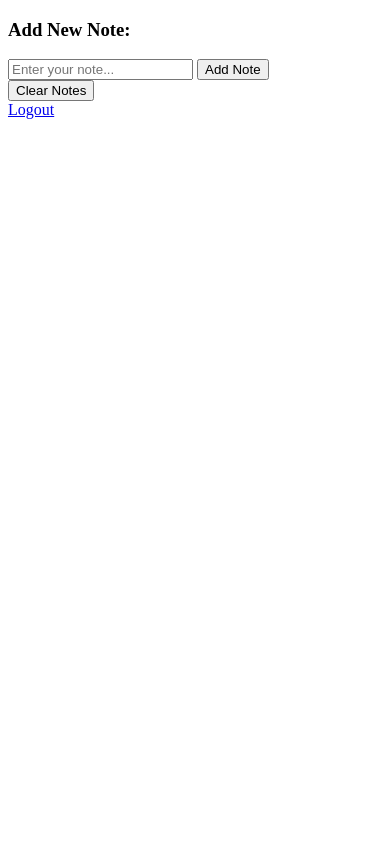
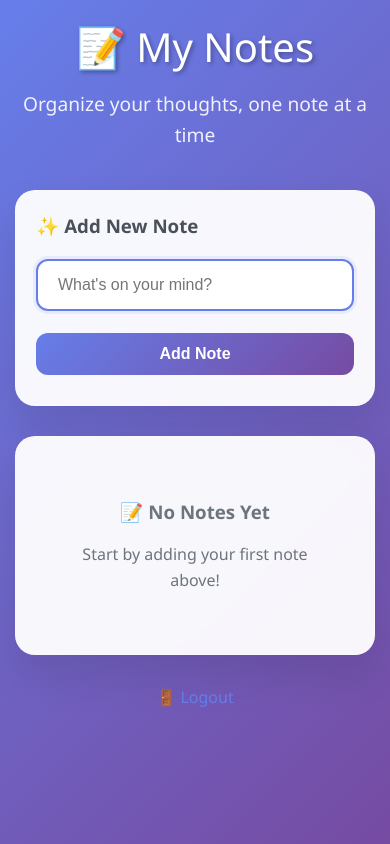
Before and after one commit to Hrishirt/Note-Taker, a Flask app: page / in a window 390 px wide. Run offline with Flask 3, Linux system fonts and the light colour scheme; a user stored in the database is signed in.

Commit message:
Edited UI and Completed the app

```diff
--- a/main.py
+++ b/main.py
@@ -54,7 +54,7 @@ def signup():
             emailCheck = User.query.filter_by(email=email).first()
             print(emailCheck)
             if emailCheck:
-                flash("User already exists")
+                flash("User already exists", "error")
             else:
                 new_user = User(email=email, password=hashed_password)
                 print(f"User created: {new_user}")
@@ -62,7 +62,7 @@ def signup():
                 db.session.commit()
                 session['user_id'] = new_user.id
                 print("User committed to database")
-                flash("Account successfully created")
+                flash("Account successfully created", "success")
                 return redirect(url_for('noteTake'))
     return render_template('signup.html')
 
@@ -78,15 +78,15 @@ def signin():
             passwordcheck = bcrypt.check_password_hash(emailCheck.password, password)
             print(f"Password check: {passwordcheck}")
             if passwordcheck:
-                flash("Sign in Successful")
+                flash("Sign in Successful", "success")
                 time.sleep(2)
                 session['user_id'] = emailCheck.id
                 return redirect(url_for('noteTake'))
 
             else:
-                flash("Incorrect password")
+                flash("Incorrect password", "error")
         else:
-            flash("Incorrect Email or password")
+            flash("Incorrect Email or password", "error")
 
     return render_template('signin.html')
 
@@ -103,12 +103,12 @@ def noteform():
 @app.route('/logout')
 def logout():
     session.clear()
-    flash("You have been logged out")
+    flash("You have been logged out", "success")
     return redirect(url_for('signin'))
 
 def loginCheck():
     if 'user_id' not in session:
-        flash("Please login to view this page")
+        flash("Please login to view this page", "error")
         return redirect(url_for('signin'))
     return None
 
@@ -164,5 +164,5 @@ def clear_note():
 
 print(app.url_map)
 
-if __name__ == "__main__":
-    app.run(debug=True, use_reloader=False, host="127.0.0.1", port=5000)
+if __name__ == '__main__':
+    app.run(host='0.0.0.0', port=5000, debug=False)
--- /dev/null
+++ b/static/css/style.css
@@ -0,0 +1,305 @@
+/* Modern Note App Styling */
+* {
+    margin: 0;
+    padding: 0;
+    box-sizing: border-box;
+}
+
+body {
+    font-family: 'Segoe UI', Tahoma, Geneva, Verdana, sans-serif;
+    background: linear-gradient(135deg, #667eea 0%, #764ba2 100%);
+    min-height: 100vh;
+    color: #333;
+    line-height: 1.6;
+}
+
+.container {
+    max-width: 800px;
+    margin: 0 auto;
+    padding: 20px;
+}
+
+/* Header */
+.header {
+    text-align: center;
+    margin-bottom: 40px;
+    color: white;
+}
+
+.header h1 {
+    font-size: 3rem;
+    font-weight: 300;
+    margin-bottom: 10px;
+    text-shadow: 2px 2px 4px rgba(0,0,0,0.3);
+}
+
+.header p {
+    font-size: 1.2rem;
+    opacity: 0.9;
+}
+
+/* Card Container */
+.card {
+    background: rgba(255, 255, 255, 0.95);
+    backdrop-filter: blur(10px);
+    border-radius: 20px;
+    padding: 30px;
+    box-shadow: 0 20px 40px rgba(0,0,0,0.1);
+    margin-bottom: 30px;
+    border: 1px solid rgba(255,255,255,0.2);
+}
+
+/* Form Styling */
+.form-group {
+    margin-bottom: 20px;
+}
+
+.form-group label {
+    display: block;
+    margin-bottom: 8px;
+    font-weight: 600;
+    color: #555;
+}
+
+.form-control {
+    width: 100%;
+    padding: 15px 20px;
+    border: 2px solid #e1e5e9;
+    border-radius: 12px;
+    font-size: 16px;
+    transition: all 0.3s ease;
+    background: white;
+}
+
+.form-control:focus {
+    outline: none;
+    border-color: #667eea;
+    box-shadow: 0 0 0 3px rgba(102, 126, 234, 0.1);
+    transform: translateY(-2px);
+}
+
+/* Button Styling */
+.btn {
+    display: inline-block;
+    padding: 12px 30px;
+    border: none;
+    border-radius: 12px;
+    font-size: 16px;
+    font-weight: 600;
+    text-decoration: none;
+    cursor: pointer;
+    transition: all 0.3s ease;
+    text-align: center;
+    min-width: 120px;
+}
+
+.btn-primary {
+    background: linear-gradient(135deg, #667eea 0%, #764ba2 100%);
+    color: white;
+}
+
+.btn-primary:hover {
+    transform: translateY(-2px);
+    box-shadow: 0 10px 20px rgba(102, 126, 234, 0.3);
+}
+
+.btn-danger {
+    background: linear-gradient(135deg, #ff6b6b 0%, #ee5a52 100%);
+    color: white;
+}
+
+.btn-danger:hover {
+    transform: translateY(-2px);
+    box-shadow: 0 10px 20px rgba(255, 107, 107, 0.3);
+}
+
+.btn-secondary {
+    background: linear-gradient(135deg, #6c757d 0%, #5a6268 100%);
+    color: white;
+}
+
+.btn-secondary:hover {
+    transform: translateY(-2px);
+    box-shadow: 0 10px 20px rgba(108, 117, 125, 0.3);
+}
+
+.btn-success {
+    background: linear-gradient(135deg, #28a745 0%, #20c997 100%);
+    color: white;
+}
+
+.btn-success:hover {
+    transform: translateY(-2px);
+    box-shadow: 0 10px 20px rgba(40, 167, 69, 0.3);
+}
+
+/* Note List Styling */
+.notes-container {
+    margin-top: 30px;
+}
+
+.note-item {
+    background: white;
+    border-radius: 15px;
+    padding: 20px;
+    margin-bottom: 15px;
+    box-shadow: 0 5px 15px rgba(0,0,0,0.08);
+    border-left: 4px solid #667eea;
+    transition: all 0.3s ease;
+    position: relative;
+}
+
+.note-item:hover {
+    transform: translateY(-3px);
+    box-shadow: 0 10px 25px rgba(0,0,0,0.15);
+}
+
+.note-content {
+    font-size: 16px;
+    color: #333;
+    margin-bottom: 15px;
+    word-wrap: break-word;
+}
+
+.note-actions {
+    display: flex;
+    gap: 10px;
+    flex-wrap: wrap;
+}
+
+.note-actions form {
+    margin: 0;
+}
+
+/* Flash Messages */
+.flash-message {
+    padding: 15px 20px;
+    border-radius: 12px;
+    margin-bottom: 20px;
+    font-weight: 500;
+    animation: slideIn 0.5s ease;
+    background: linear-gradient(135deg, #d1ecf1 0%, #bee5eb 100%);
+    color: #0c5460;
+    border: 1px solid #bee5eb;
+    transition: opacity 0.5s ease;
+}
+
+.flash-message.success {
+    background: linear-gradient(135deg, #d4edda 0%, #c3e6cb 100%);
+    color: #155724;
+    border: 1px solid #c3e6cb;
+}
+
+.flash-message.error {
+    background: linear-gradient(135deg, #f8d7da 0%, #f5c6cb 100%);
+    color: #721c24;
+    border: 1px solid #f5c6cb;
+}
+
+/* Edit Form */
+.edit-form {
+    background: #f8f9fa;
+    border-radius: 15px;
+    padding: 25px;
+    margin: 20px 0;
+    border: 2px solid #e9ecef;
+}
+
+.edit-form h3 {
+    color: #495057;
+    margin-bottom: 15px;
+    font-size: 1.3rem;
+}
+
+/* Navigation */
+.nav-links {
+    text-align: center;
+    margin-top: 20px;
+}
+
+.nav-links a {
+    color: #667eea;
+    text-decoration: none;
+    font-weight: 500;
+    transition: color 0.3s ease;
+}
+
+.nav-links a:hover {
+    color: #764ba2;
+    text-decoration: underline;
+}
+
+/* Responsive Design */
+@media (max-width: 768px) {
+    .container {
+        padding: 15px;
+    }
+
+    .header h1 {
+        font-size: 2.5rem;
+    }
+
+    .card {
+        padding: 20px;
+    }
+
+    .note-actions {
+        flex-direction: column;
+    }
+
+    .btn {
+        width: 100%;
+        margin-bottom: 10px;
+    }
+}
+
+/* Animations */
+@keyframes slideIn {
+    from {
+        opacity: 0;
+        transform: translateY(-20px);
+    }
+    to {
+        opacity: 1;
+        transform: translateY(0);
+    }
+}
+
+@keyframes fadeIn {
+    from {
+        opacity: 0;
+    }
+    to {
+        opacity: 1;
+    }
+}
+
+.note-item {
+    animation: fadeIn 0.5s ease;
+}
+
+/* Loading States */
+.btn:disabled {
+    opacity: 0.6;
+    cursor: not-allowed;
+    transform: none !important;
+}
+
+/* Custom Scrollbar */
+::-webkit-scrollbar {
+    width: 8px;
+}
+
+::-webkit-scrollbar-track {
+    background: #f1f1f1;
+    border-radius: 10px;
+}
+
+::-webkit-scrollbar-thumb {
+    background: linear-gradient(135deg, #667eea 0%, #764ba2 100%);
+    border-radius: 10px;
+}
+
+::-webkit-scrollbar-thumb:hover {
+    background: linear-gradient(135deg, #5a6fd8 0%, #6a4190 100%);
+}
--- /dev/null
+++ b/static/js/app.js
@@ -0,0 +1,47 @@
+// Note App JavaScript Enhancements
+
+document.addEventListener('DOMContentLoaded', function() {
+    // Auto-focus on the first input field
+    const firstInput = document.querySelector('.form-control');
+    if (firstInput) {
+        firstInput.focus();
+    }
+
+    // Add smooth scrolling for better UX
+    document.querySelectorAll('a[href^="#"]').forEach(anchor => {
+        anchor.addEventListener('click', function (e) {
+            e.preventDefault();
+            const target = document.querySelector(this.getAttribute('href'));
+            if (target) {
+                target.scrollIntoView({
+                    behavior: 'smooth',
+                    block: 'start'
+                });
+            }
+        });
+    });
+
+    // Add loading states to buttons
+    document.querySelectorAll('form').forEach(form => {
+        form.addEventListener('submit', function() {
+            const submitBtn = this.querySelector('button[type="submit"]');
+            if (submitBtn) {
+                submitBtn.disabled = true;
+                submitBtn.textContent = 'Processing...';
+            }
+        });
+    });
+
+    // Auto-hide flash messages after 5 seconds
+    const flashMessages = document.querySelectorAll('.flash-message');
+    flashMessages.forEach(message => {
+        setTimeout(() => {
+            message.style.opacity = '0';
+            setTimeout(() => {
+                message.remove();
+            }, 500);
+        }, 5000);
+    });
+
+
+});
--- a/templates/form.html
+++ b/templates/form.html
@@ -4,41 +4,101 @@
     <meta charset="UTF-8">
     <meta http-equiv="X-UA-Compatible" content="IE=edge">
     <meta name="viewport" content="width=device-width, initial-scale=1.0">
-    <title>Note App</title>
+    <title>Note App - Dashboard</title>
+    <link rel="stylesheet" href="{{ url_for('static', filename='css/style.css') }}">
+    <script src="{{ url_for('static', filename='js/app.js') }}" defer></script>
 </head>
 <body>
-    <ul>
-        {% for note in notes %}
-        <li>
-            {{ note.content }}
-            <form action="{{ url_for('delete_note', i=note.id) }}" method="POST" style="display: inline;">
-                <button type="submit">Delete</button>
+    <div class="container">
+        <!-- Header -->
+        <div class="header">
+            <h1>📝 My Notes</h1>
+            <p>Organize your thoughts, one note at a time</p>
+        </div>
+
+        <!-- Flash Messages -->
+        {% with messages = get_flashed_messages(with_categories=true) %}
+            {% if messages %}
+                {% for category, message in messages %}
+                    <div class="flash-message {{ category }}">
+                        {{ message }}
+                    </div>
+                {% endfor %}
+            {% endif %}
+        {% endwith %}
+
+        <!-- Main Card -->
+        <div class="card">
+            {% if editing_i is defined %}
+                <!-- Edit Form -->
+                <div class="edit-form">
+                    <h3>✏️ Edit Note</h3>
+                    <form action="{{ url_for('edit_note', i=editing_i) }}" method="POST">
+                        <div class="form-group">
+                            <input type="text" name="text" value="{{ editing_text }}" class="form-control" required>
+                        </div>
+                        <div class="note-actions">
+                            <button type="submit" class="btn btn-success">Update Note</button>
+                            <a href="{{ url_for('noteTake') }}" class="btn btn-secondary">Cancel</a>
+                        </div>
                     </form>
-             <form action="{{ url_for('edit_note', i=note.id) }}" method="GET" style="display: inline;">
-                <button type="Submit">Edit</button>
-            </form>
-        </li>
-        {% endfor %}
-    </ul>
-    {% if editing_i is defined %}
-        <!-- Edit form -->
-        <h3>Edit Note:</h3>
-        <form action="{{ url_for('edit_note', i=editing_i) }}" method="POST">
-            <input name="text" value="{{ editing_text }}" required>
-            <input type="submit" value="Update">
-        </form>
-        <a href="{{ url_for('noteTake') }}">Cancel</a>
+                </div>
             {% else %}
-        <!-- Add new note form -->
-        <h3>Add New Note:</h3>
+                <!-- Add New Note Form -->
+                <h3 style="margin-bottom: 20px; color: #495057;">✨ Add New Note</h3>
                 <form action="/" method="POST">
-            <input name="text" placeholder="Enter your note..." required>
-            <input type="submit" value="Add Note">
+                    <div class="form-group">
+                        <input type="text" name="text" placeholder="What's on your mind?" class="form-control" required>
+                    </div>
+                    <button type="submit" class="btn btn-primary">Add Note</button>
                 </form>
             {% endif %}
-        <form action="/clear_notes" method="POST">
-            <input type="submit" value="Clear Notes">
+        </div>
+
+        <!-- Notes Container -->
+        {% if notes %}
+            <div class="card">
+                <h3 style="margin-bottom: 20px; color: #495057;">📋 Your Notes ({{ notes|length }})</h3>
+                <div class="notes-container">
+                    {% for note in notes %}
+                        <div class="note-item">
+                            <div class="note-content">
+                                {{ note.content }}
+                            </div>
+                            <div class="note-actions">
+                                <form action="{{ url_for('edit_note', i=note.id) }}" method="GET">
+                                    <button type="submit" class="btn btn-secondary">Edit</button>
                                 </form>
-        <a href="{{ url_for('logout') }}">Logout</a>
+                                <form action="{{ url_for('delete_note', i=note.id) }}" method="POST">
+                                    <button type="submit" class="btn btn-danger">Delete</button>
+                                </form>
+                            </div>
+                        </div>
+                    {% endfor %}
+                </div>
+
+                <!-- Clear All Notes -->
+                <div style="margin-top: 30px; text-align: center;">
+                    <form action="/clear_notes" method="POST" style="display: inline;">
+                        <button type="submit" class="btn btn-danger" onclick="return confirm('Are you sure you want to delete ALL notes? This action cannot be undone.')">
+                            🗑️ Clear All Notes
+                        </button>
+                    </form>
+                </div>
+            </div>
+        {% else %}
+            <div class="card">
+                <div style="text-align: center; padding: 40px 20px;">
+                    <h3 style="color: #6c757d; margin-bottom: 15px;">📝 No Notes Yet</h3>
+                    <p style="color: #6c757d;">Start by adding your first note above!</p>
+                </div>
+            </div>
+        {% endif %}
+
+        <!-- Navigation -->
+        <div class="nav-links">
+            <a href="{{ url_for('logout') }}">🚪 Logout</a>
+        </div>
+    </div>
 </body>
 </html>
```
Also changed, not shown: templates/signin.html (+35 -7 lines), templates/signup.html (+34 -6 lines), instance/notes.db. Lines whose indentation alone changed are shown as unchanged.
